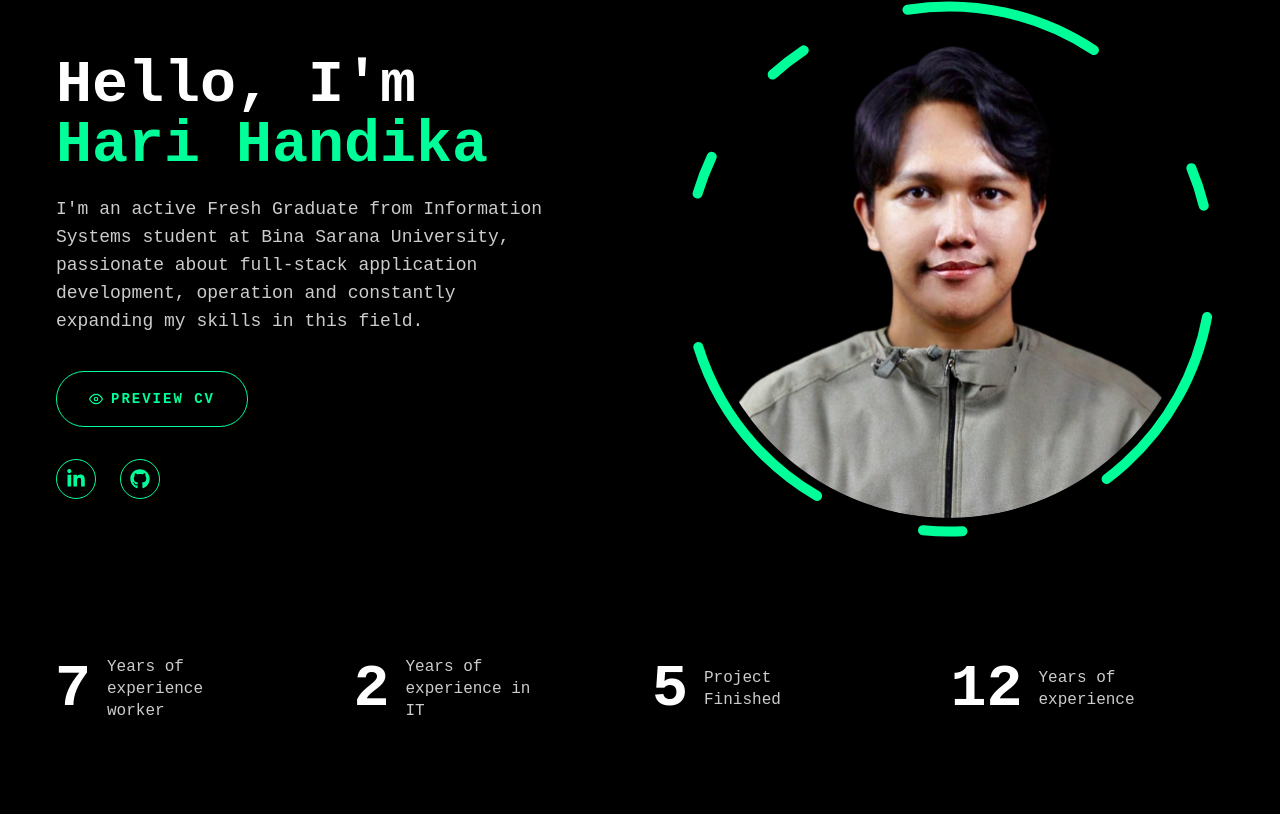
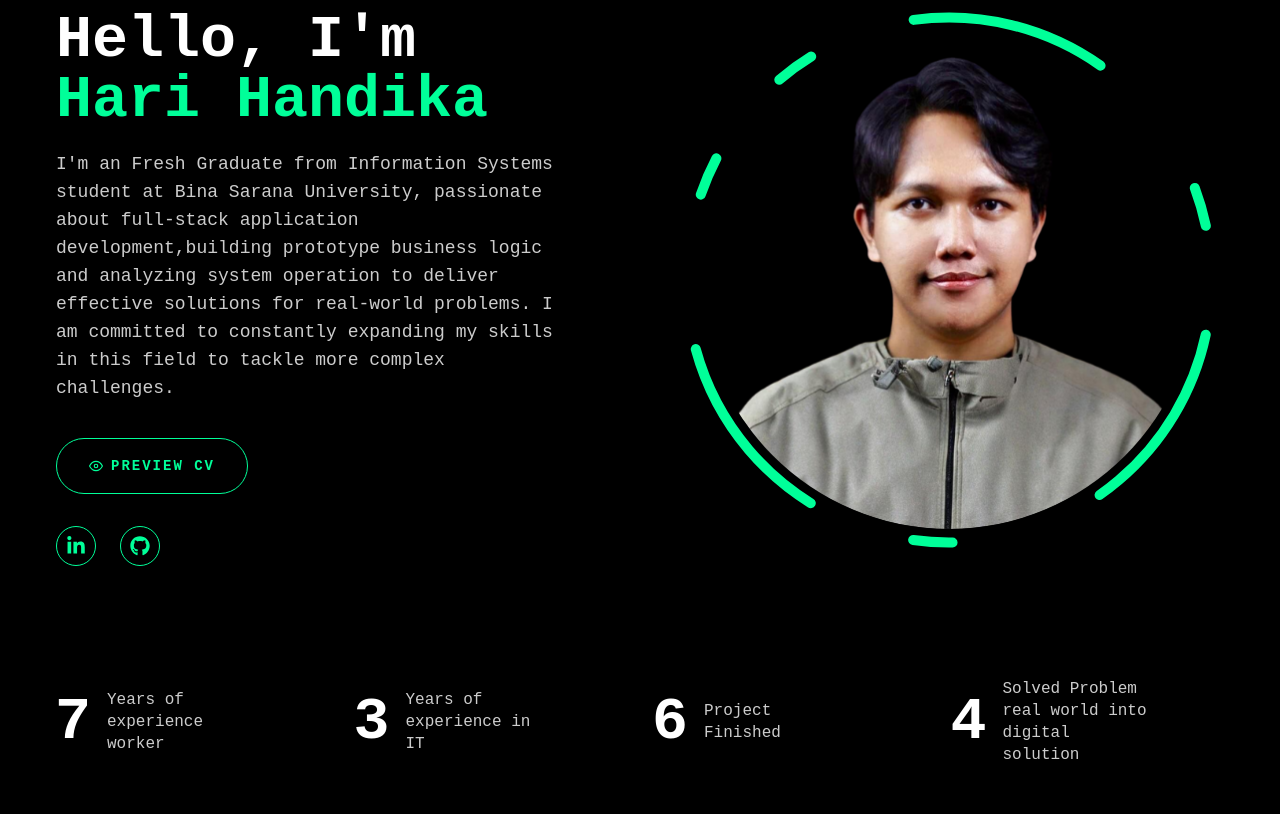
Before and after one commit to hhsaputraa/har-porto, a Next.js app: page / in a window 1280 px wide. Shown: the part 246-1060 px from the top of the page. Built offline with nearby package versions, Linux system fonts and the light colour scheme.

Commit message:
adjust cv

```diff
--- a/app/page.jsx
+++ b/app/page.jsx
@@ -45,7 +45,7 @@ const timeline = [
     icon: FaBriefcase,
   },
   {
-    year: "2022",
+    year: "2024",
     title: "Studied at Bangkit Academy",
     description: "Completed an intensive cloud computing program at Bangkit Academy",
     icon: FaGraduationCap,
@@ -83,12 +83,12 @@ const Home = () => {
             </h1>
 
             <p className="max-w-[500px] mt-5 mx-auto xl:mx-0 mb-9 text-white/80 text-lg">
-              I'm an active Fresh Graduate from Information Systems student at Bina Sarana University, passionate about full-stack application development, operation and constantly expanding my skills in this field.
+              I'm an Fresh Graduate from Information Systems student at Bina Sarana University, passionate about full-stack application development,building prototype business logic and analyzing system operation to deliver effective solutions for real-world problems. I am committed to constantly expanding my skills in this field to tackle more complex challenges.
             </p>
 
             {/* Buttons */}
             <div className="flex flex-col sm:flex-row items-center justify-center xl:justify-start gap-4 mb-8">
-              <a href="https://drive.google.com/file/d/1zR-gRfvSbvQ9-fpoIg_oTYgDL0dFuDcp/view?usp=drive_link" target="_blank" rel="noopener noreferrer">
+              <a href="https://drive.google.com/file/d/1CnIXD7mLKQ-6tB-_hJBtmnFS7BwJqLzt/view?usp=sharing" target="_blank" rel="noopener noreferrer">
                 <Button variant="outline" size="lg" className="w-full sm:w-auto">
                   <FiEye className="mr-2" />
                   Preview CV
--- a/app/work/page.jsx
+++ b/app/work/page.jsx
@@ -28,7 +28,7 @@ const projects = [
   {
     num: "02",
     category: "JobsSukabumi",
-    title: "Fullstack",
+    title: "Fullstack Developer",
     description:
       "JobsSukabumi is a dedicated job portal designed to connect job seekers with the best employment opportunities in the Sukabumi region. Our platform provides a seamless experience for finding and applying to specialized roles across various industries. JobsSukabumi is your go-to resource for local job opportunities.",
     stack: [{ name: "React" }, { name: "Next JS" }, { name: "Typescript" }, { name: "Firebase" }, { name: "MongoDB" }, { name: "Google AI Studio" }],
@@ -38,10 +38,10 @@ const projects = [
   },
   {
     num: "03",
-    category: "Harticle",
-    title: "project 3",
-    description: "Modern article blog website(ongoing project)",
-    stack: [{ name: "NextJs" }],
+    category: "SukaEvent",
+    title: "Fullstack Developer",
+    description: "SukaEvent is a web application that allows users to create and manage events. It is built using Next.js and Tailwind CSS.",
+    stack: [{ name: "Next Js" }, { name: "Express" }, { name: "PostgreSQL" }, { name: "Sequelize" }, { name: "cloudinary" }],
     image: "/assets/work/",
     live: "",
     github: "",
--- a/components/Stats.jsx
+++ b/components/Stats.jsx
@@ -8,16 +8,16 @@ const stats = [
     text: "Years of experience worker",
   },
   {
-    num: 2,
+    num: 3,
     text: "Years of experience in IT",
   },
   {
-    num: 5,
+    num: 6,
     text: "Project Finished",
   },
   {
-    num: 12,
-    text: "Years of experience",
+    num: 4,
+    text: "Solved Problem real world into digital solution",
   },
 ];
 
```
